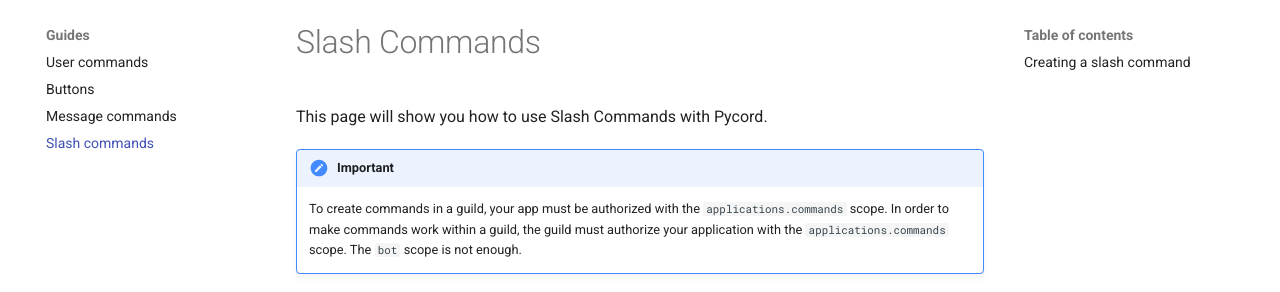
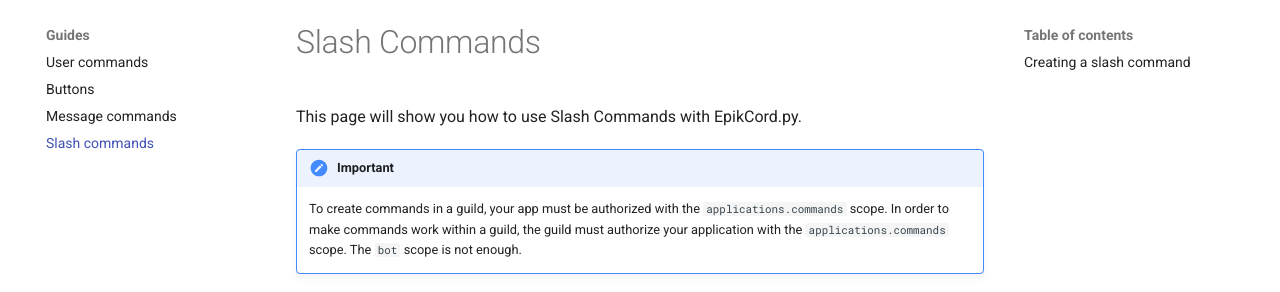
Before and after one commit to Jerrydotpy/EpikCordGuide, an MkDocs documentation site: the page built from docs/guides/slashcommands.md, in a window 1280 px wide and 900 px high. Shown: the part 124-416 px from the top of the window. Built offline with MkDocs 1.6.1 and Material for MkDocs 9.7.7, drawn with Linux system fonts in a browser that asks for light colours; comment, search, counter and statistics services are not loaded.

Commit message:
Lmao pycord

```diff
--- a/docs/guides/slashcommands.md
+++ b/docs/guides/slashcommands.md
@@ -5,7 +5,7 @@ authors: Epikcord.py
 
 # Slash Commands
 
-This page will show you how to use Slash Commands with Pycord.
+This page will show you how to use Slash Commands with EpikCord.py.
 
 !!! important
 	To create commands in a guild, your app must be authorized with the `applications.commands` scope. In order to make commands work within a guild, the guild must authorize your application with the `applications.commands` scope. The `bot` scope is not enough.
```
